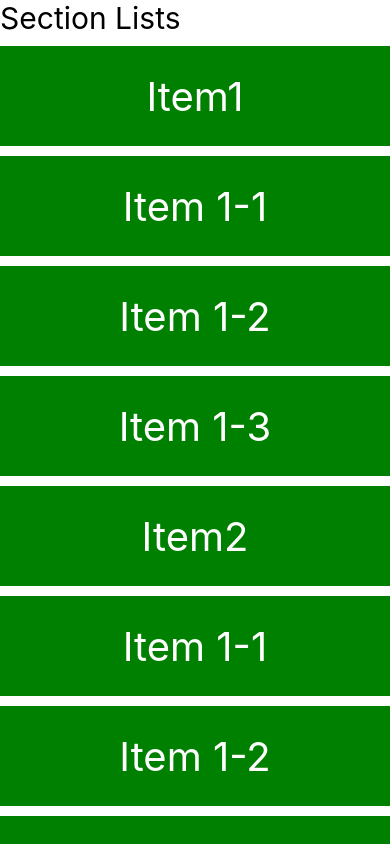
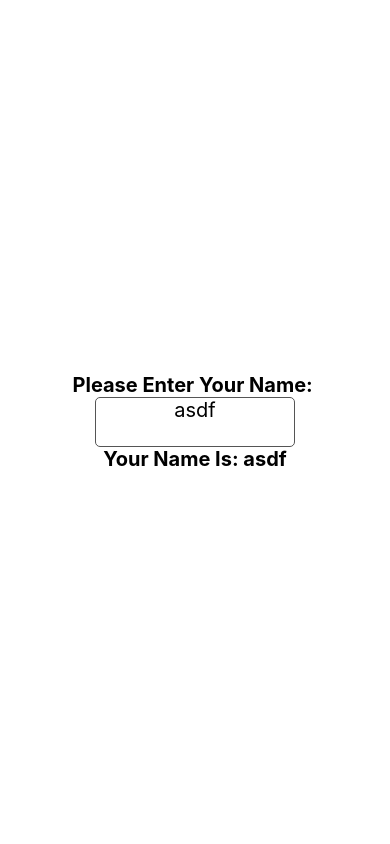
Before and after one commit to sohel902833/react_native_Learning, a React Native app: screen / in a window 390 px wide. Built offline with nearby package versions, Linux system fonts and the light colour scheme.

Commit message:
completed text input and keyboard dismisal

```diff
--- a/App.tsx
+++ b/App.tsx
@@ -1,137 +1,35 @@
-import {NamedExoticComponent, useState} from 'react';
+import {useState} from 'react';
 import {
   View,
-  ScrollView,
   StyleSheet,
   Text,
-  RefreshControl,
-  FlatList,
-  SectionList,
+  TextInput,
+  TouchableWithoutFeedback,
+  Keyboard,
 } from 'react-native';
 
 const App = () => {
-  const [items, setItems] = useState([
-    {
-      item: 'Item1',
-    },
-    {
-      item: 'Item2',
-    },
-    {
-      item: 'Item3',
-    },
-    {
-      item: 'Item4',
-    },
-    {
-      item: 'Item5',
-    },
-    {
-      item: 'Item6',
-    },
-    {
-      item: 'Item7',
-    },
-    {
-      item: 'Item8',
-    },
-    {
-      item: 'Item9',
-    },
-    {
-      item: 'Item10',
-    },
-    {
-      item: 'Item11',
-    },
-  ]);
-  const [nestedItems, setNestedItems] = useState([
-    {
-      item: 'Item1',
-      data: ['Item 1-1', 'Item 1-2', 'Item 1-3'],
-    },
-    {
-      item: 'Item2',
-      data: ['Item 1-1', 'Item 1-2', 'Item 1-3'],
-    },
-    {
-      item: 'Item3',
-      data: ['Item 1-1', 'Item 1-2', 'Item 1-3'],
-    },
-    {
-      item: 'Item4',
-      data: ['Item 1-1', 'Item 1-2', 'Item 1-3'],
-    },
-    {
-      item: 'Item5',
-      data: ['Item 1-1', 'Item 1-2', 'Item 1-3'],
-    },
-    {
-      item: 'Item6',
-      data: ['Item 1-1', 'Item 1-2', 'Item 1-3'],
-    },
-  ]);
-  const [refreshing, setRefreshing] = useState(false);
-
-  const onRefresh = () => {
-    setRefreshing(true);
-    setTimeout(() => {
-      setItems(items => [
-        {key: new Date().getTime(), item: 'New Item '},
-        ...items,
-      ]);
-      setRefreshing(false);
-    }, 3000);
+  const [name, setName] = useState('asdf');
+  const handleKeyboardHide = () => {
+    Keyboard.dismiss();
   };
-
   return (
-    <View style={styles.container}>
-      <Text style={{fontSize: 30, color: 'black'}}>Section Lists</Text>
-      <SectionList
-        keyExtractor={(item, index) => index.toString()}
-        sections={nestedItems}
-        // horizontal={true}
-        renderItem={({item}) => (
-          <View style={styles.itemContainer}>
-            <Text style={styles.itemText}>{item}</Text>
-          </View>
-        )}
-        renderSectionHeader={({section}) => (
-          <View style={styles.itemContainer}>
-            <Text style={styles.itemText}>{section?.item}</Text>
-          </View>
-        )}
-        refreshControl={
-          <RefreshControl refreshing={refreshing} onRefresh={onRefresh} />
-        }
-      />
-      {/* <Text style={{fontSize: 30, color: 'black'}}>List By Scroll View</Text>
-        <ScrollView
-          style={{height: 400}}
-          refreshControl={
-            <RefreshControl refreshing={refreshing} onRefresh={onRefresh} />
-          }>
-          {items.map(item => (
-            <View style={styles.itemContainer}>
-              <Text style={styles.itemText}>{item?.item}</Text>
-            </View>
-          ))}
-        </ScrollView> */}
-      {/* <Text style={{fontSize: 30, color: 'black'}}>Flat Lists</Text>
-      <FlatList
-        keyExtractor={(item, index) => index.toString()}
-        data={items}
-        // horizontal={true}
-        renderItem={({item}) => (
-          <View style={styles.itemContainer}>
-            <Text style={styles.itemText}>{item?.item}</Text>
-          </View>
-        )}
-        refreshControl={
-          <RefreshControl refreshing={refreshing} onRefresh={onRefresh} />
-        }
-      /> */}
-    </View>
+    <TouchableWithoutFeedback onPress={handleKeyboardHide}>
+      <View style={styles.container}>
+        <Text style={styles.text}>Please Enter Your Name: </Text>
+        <TextInput
+          value={name}
+          style={styles.input}
+          placeholder="e.g Sohrab"
+          onChangeText={value => setName(value)}
+          multiline
+          // keyboardType="phone-pad"
+          maxLength={10}
+          secureTextEntry={true}
+        />
+        <Text style={styles.text}>Your Name Is: {name}</Text>
+      </View>
+    </TouchableWithoutFeedback>
   );
 };
 
@@ -140,17 +38,21 @@ export default App;
 const styles = StyleSheet.create({
   container: {
     flex: 1,
+    justifyContent: 'center',
+    alignItems: 'center',
   },
-  itemContainer: {
-    height: 100,
-    marginTop: 10,
-    backgroundColor: 'green',
-    display: 'flex',
-    alignItems: 'center',
-    justifyContent: 'center',
+  text: {
+    fontSize: 20,
+    color: 'black',
+    fontWeight: 'bold',
   },
-  itemText: {
-    fontSize: 40,
-    color: 'white',
+  input: {
+    borderWidth: 1,
+    width: 200,
+    borderColor: '#555',
+    borderRadius: 5,
+    textAlign: 'center',
+    fontSize: 20,
+    color: 'black',
   },
 });
```
